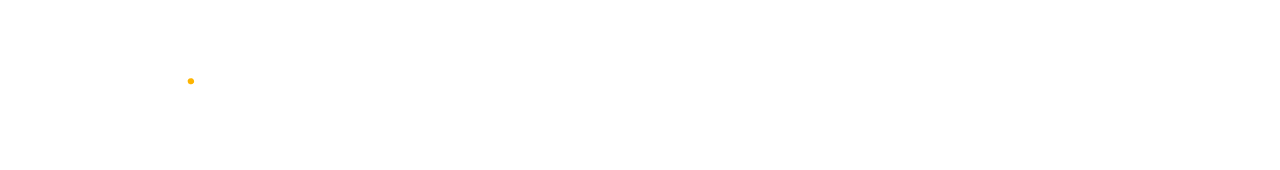
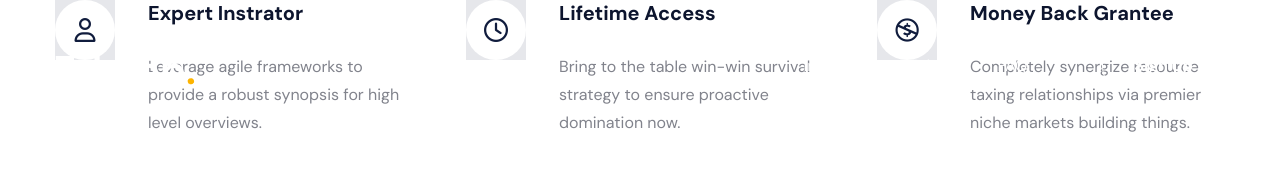
Before and after one commit to zihad-dev/edulab_clab, a plain HTML site: page index.html in a window 1280 px wide. Drawn offline with Linux system fonts and the light colour scheme.

Commit message:
add expart part

```diff
--- a/css/style.css
+++ b/css/style.css
@@ -53,3 +53,51 @@ a {
   transition: all linear 0.4s;
 }
 /* =========navber ends========= */
+/* ========expart css start here==== */
+#expart {
+  margin-bottom: 63px;
+}
+.expart_content {
+  display: flex;
+  justify-content: space-between;
+}
+.expart_item {
+  display: flex;
+  column-gap: 33px;
+}
+.expart_logo {
+  width: 60px;
+  height: 60px;
+  background-color: rgba(16, 28, 61, 0.1);
+}
+.expart_main_logo {
+  width: 60px;
+  height: 60px;
+  background-color: #fff;
+  border-radius: 50%;
+  position: relative;
+}
+.expart_main_logo i {
+  font-size: 24px;
+  color: #101c3d;
+  position: absolute;
+  top: 50%;
+  left: 50%;
+  transform: translate(-50%, -50%);
+}
+.expart_content_text h2 {
+  color: #0d152e;
+  font-size: 20px;
+  font-weight: 700;
+  line-height: normal;
+  margin-bottom: 27px;
+}
+.expart_content_text p {
+  color: #81838c;
+  font-size: 16px;
+  font-style: normal;
+  font-weight: 400;
+  line-height: 28px;
+  max-width: 255px;
+}
+/* ========expart css end here==== */
--- a/index.html
+++ b/index.html
@@ -36,5 +36,60 @@
           </div>
         </nav>
         <!-- =====navber part ends here===== -->
+         <!-- =====expart part starts here===== -->
+    <section id="expart">
+      <div class="container">
+        <div class="expart_wraapper">
+          <div class="expart_content">
+            <div class="expart_item">
+              <div class="expart_logo">
+                <div class="expart_main_logo">
+                  <i class="fa-regular fa-user"></i>
+                </div>
+              </div>
+              <div class="expart_content_text">
+                <h2>Expert Instrator</h2>
+                <p>
+                  Leverage agile frameworks to provide a robust synopsis for
+                  high level overviews.
+                </p>
+              </div>
+            </div>
+            <!-- ============================= -->
+            <div class="expart_item">
+              <div class="expart_logo">
+                <div class="expart_main_logo">
+                  <i class="fa-regular fa-clock"></i>
+                </div>
+              </div>
+              <div class="expart_content_text">
+                <h2>Lifetime Access</h2>
+                <p>
+                  Bring to the table win-win survival strategy to ensure
+                  proactive domination now.
+                </p>
+              </div>
+            </div>
+            <!-- ============================= -->
+            <div class="expart_item">
+              <div class="expart_logo">
+                <div class="expart_main_logo">
+                  <i class="fa-brands fa-creative-commons-nc"></i>
+                </div>
+              </div>
+              <div class="expart_content_text">
+                <h2>Money Back Grantee</h2>
+                <p>
+                  Completely synergize resource taxing relationships via premier
+                  niche markets building things.
+                </p>
+              </div>
+            </div>
+            <!-- ============================= -->
+          </div>
+        </div>
+      </div>
+    </section>
+    <!-- =====expart part ends here===== -->
   </body>
 </html>
```
